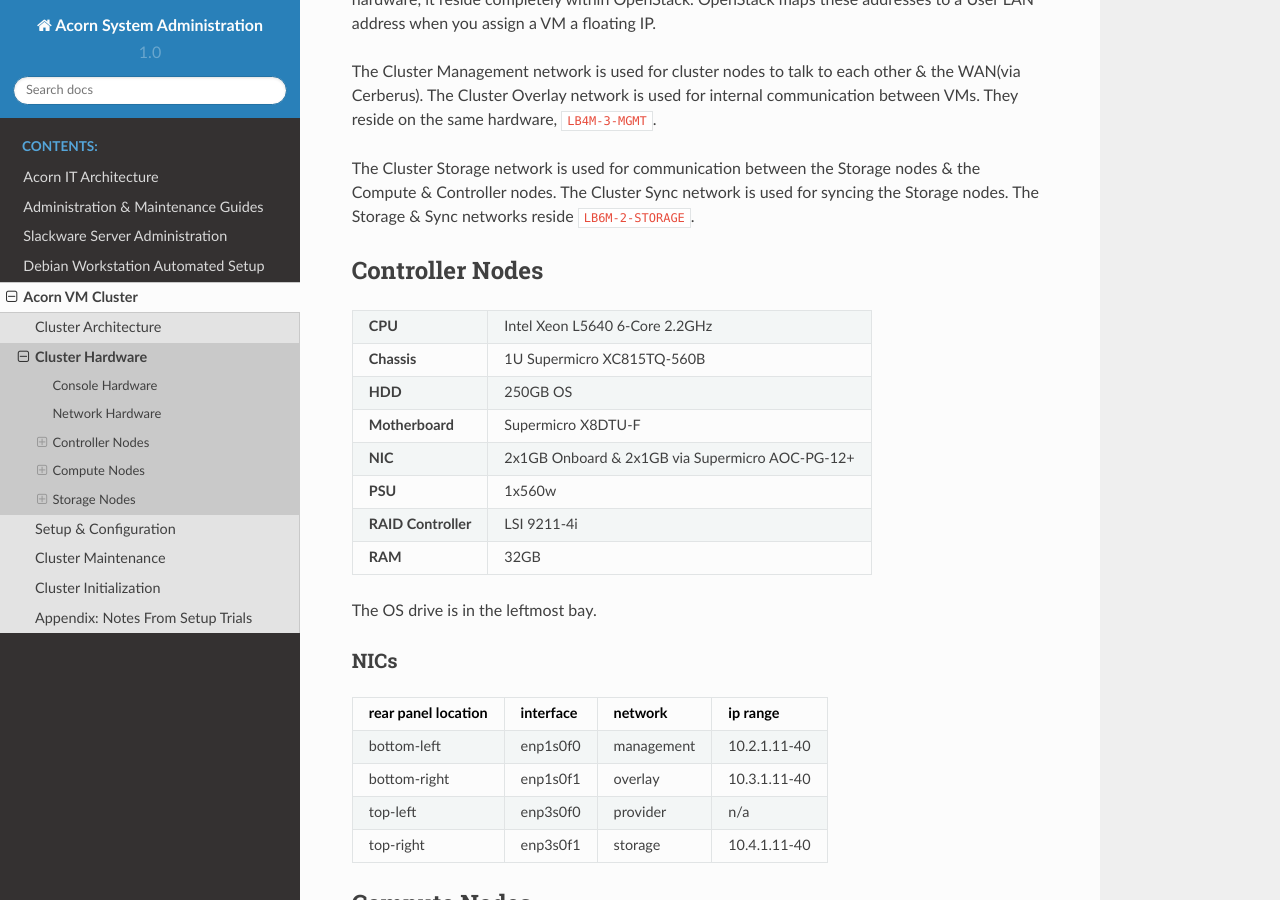
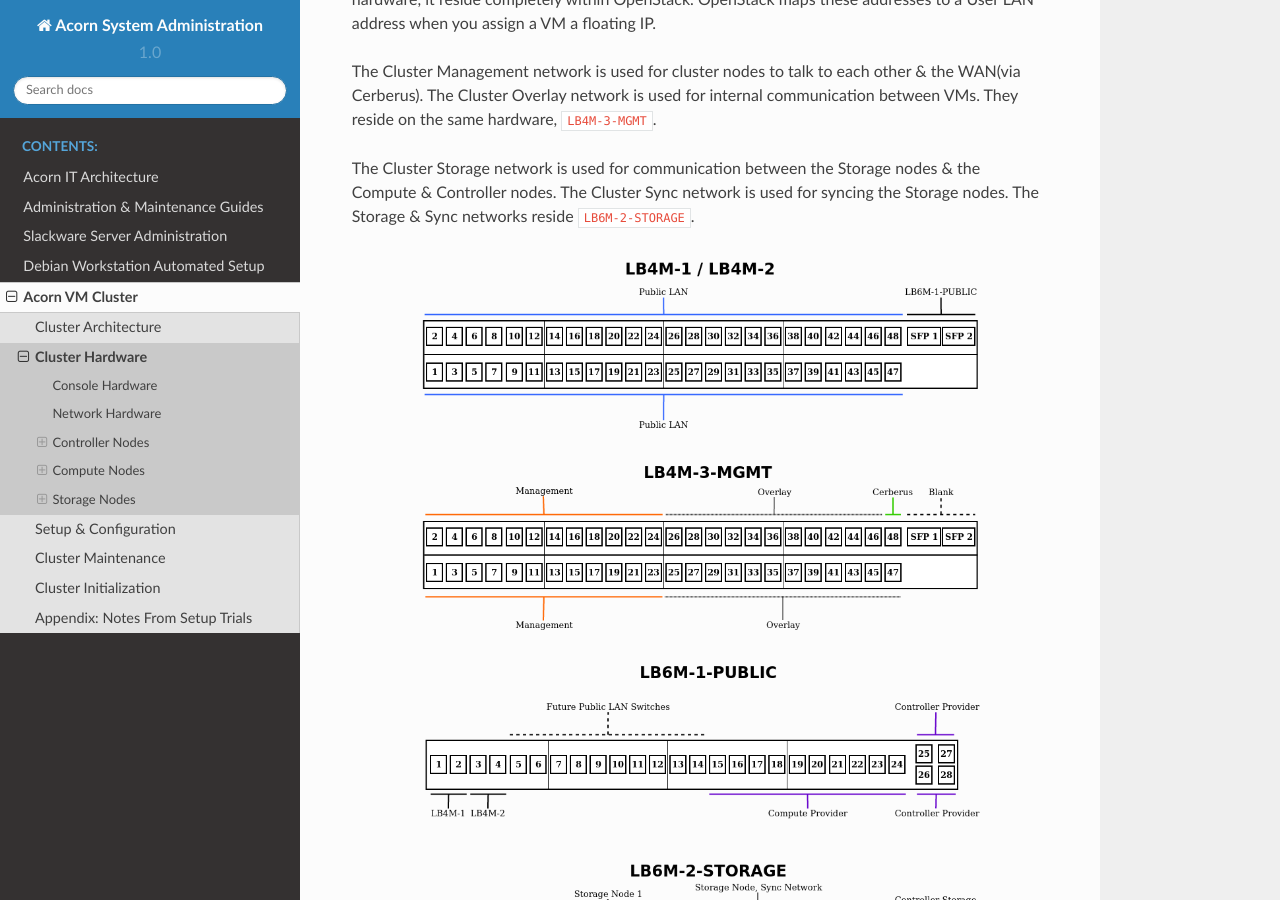
Before and after one commit to prikhi/sysadmintools, a Sphinx documentation site: the page built from docs/source/vm_cluster/hardware.rst, in a window 1280 px wide and 900 px high, scrolled down 1747 px. Built offline with Sphinx 7.4.7 and the Read the Docs theme 2.0.0, drawn with Linux system fonts in a browser that asks for light colours.

Commit message:
docs: Add Network Assignment Images of Switch Ports

```diff
--- a/README.rst
+++ b/README.rst
@@ -36,9 +36,13 @@ If you are writing documentation, run ``make livehtml`` to open the docs in
 your browser, and automatically rebuild the documentation & refresh the page
 when a source file is modified.
 
+The diagrams in the documentation are made with `Pencil`_, the source file is
+located at ``docs/source/diagrams.epgz``.
+
 TODO: Add playbooks for VMs
 
 
 .. _Ansible: http://www.ansible.com/home
 .. _Fabric:  http://www.fabfile.org/
 .. _Sphinx:  http://www.sphinx-doc.org/
+.. _Pencil:  http://www.github.com/evolus/pencil
--- a/docs/source/vm_cluster/hardware.rst
+++ b/docs/source/vm_cluster/hardware.rst
@@ -83,6 +83,23 @@ communication between VMs. They reside on the same hardware, ``LB4M-3-MGMT``.
 The Cluster Storage network is used for communication between the Storage nodes
 & the Compute & Controller nodes. The Cluster Sync network is used for syncing
 the Storage nodes. The Storage & Sync networks reside ``LB6M-2-STORAGE``.
+
+
+.. figure:: _images/LB4M-1_LB4M-2.png
+    :alt: The assigned networks for each port on the LB4M-1 & LB4M-2 switches.
+    :align: center
+
+.. figure:: _images/LB4M-3-MGMT.png
+    :alt: The assigned networks for each port on the LB4M-3-MGMT switch.
+    :align: center
+
+.. figure:: _images/LB6M-1-PUBLIC.png
+    :alt: The assigned networks for each port on the LB6M-1-PUBLIC switch.
+    :align: center
+
+.. figure:: _images/LB6M-2-STORAGE.png
+    :alt: The assigned networks for each port on the LB6M-2-STORAGE switch.
+    :align: center
 
 
 
```
Also changed, not shown: docs/source/vm_cluster/_images/LB4M-1_LB4M-2.png (added), docs/source/vm_cluster/_images/LB4M-3-MGMT.png (added), docs/source/vm_cluster/_images/LB6M-1-PUBLIC.png (added), docs/source/vm_cluster/_images/LB6M-2-STORAGE.png (added), 1 other file.
